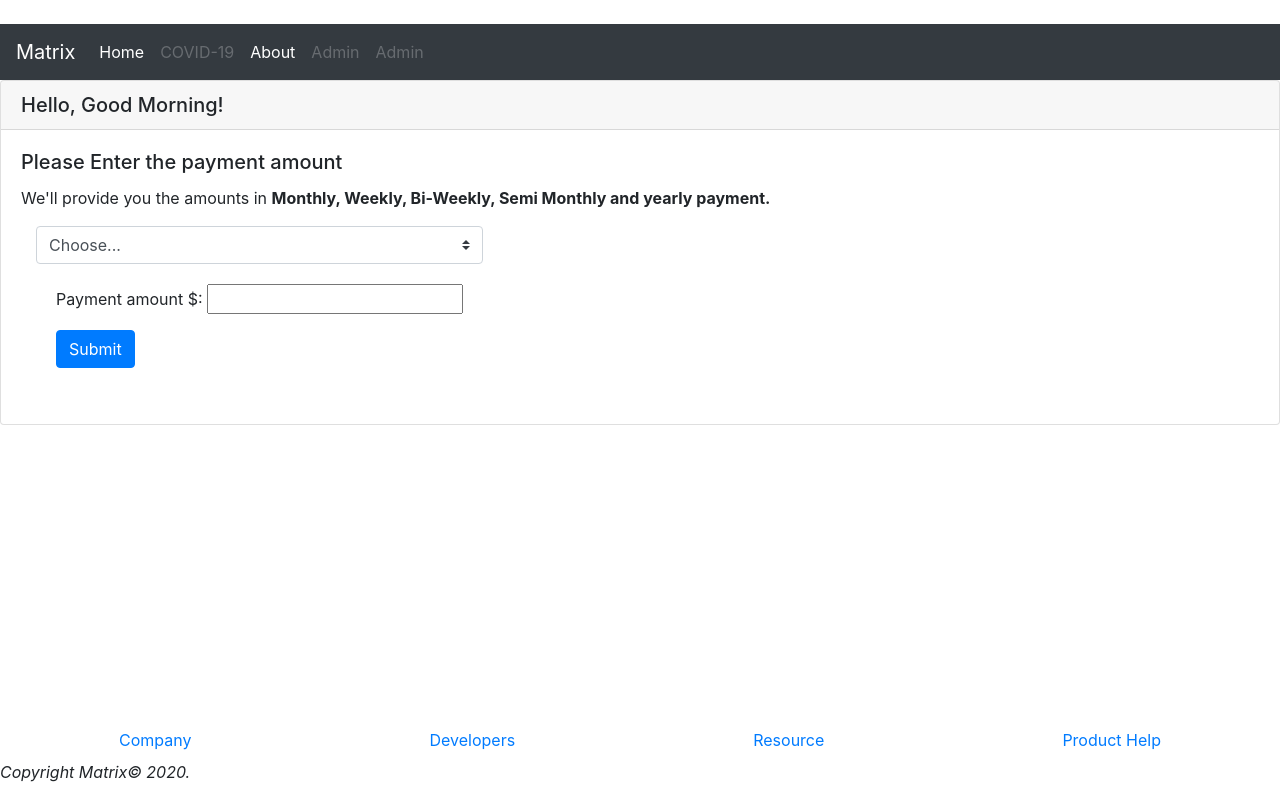
After one commit to snalliah/PaymentConversion, a Django app: page /test/ in a window 1280 px wide. The commit adds this page. Run offline with Django 3.2, Linux system fonts and the light colour scheme; some libraries are stand-ins or nearby versions.

```diff
--- a/cal/templates/Cal/navbar.html
+++ b/cal/templates/Cal/navbar.html
@@ -5,13 +5,17 @@
   <button class="navbar-toggler" type="button" data-toggle="collapse" data-target="#navbarNavAltMarkup" aria-controls="navbarNavAltMarkup" aria-expanded="false" aria-label="Toggle navigation">
     <span class="navbar-toggler-icon"></span>
   </button>
+
   <div class="collapse navbar-collapse" id="navbarNavAltMarkup">
     <div class="navbar-nav">
-      <a class="nav-item nav-link active" href="{% url 'conversion' %}">Home <span class="sr-only">(current)</span></a>
-      <a class="nav-item nav-link disabled" href="https://www.markham.ca/wps/portal/home/about/COVID-19-Information">COVID-19</a>#}
-      <a class="nav-item nav-link active" href="{% url 'about' %}">About</a>#}
+      <a class="nav-item nav-link active" href="{% url 'test' %}">Home <span class="sr-only">(current)</span></a>
+      <a class="nav-item nav-link disabled" href="https://www.markham.ca/wps/portal/home/about/COVID-19-Information">COVID-19</a>
+      <a class="nav-item nav-link active" href="{% url 'about' %}">About</a>
       <a class="nav-item nav-link disabled" href="#" tabindex="-1" aria-disabled="true">Admin</a>
-    </div>
+      <a class="nav-item nav-link disabled" href="#" tabindex="-1" aria-disabled="true">Admin</a>
+
+
+      </div>
   </div>
 </nav>
 
@@ -22,6 +26,7 @@
       <a class="flex-sm-fill text-sm-center nav-link" href="#">Developers</a>
       <a class="flex-sm-fill text-sm-center nav-link" href="#">Resource</a>
       <a class="flex-sm-fill text-sm-center nav-link" href="#">Product Help</a>
+
     </nav>
-    <p class="font-italic">Copyright Matrix&copy; {% now 'Y' %}.</p>
+    <p class="font-italic disabled">Copyright Matrix&copy; {% now 'Y' %}.</p>
 </div>
--- /dev/null
+++ b/cal/templates/Cal/test.html
@@ -0,0 +1,38 @@
+{% extends 'cal/base.html' %}
+
+
+{% block content %}
+
+
+<div class="card">
+  <h5 class="card-header">
+      Hello, {{greet}}
+
+
+
+  </h5>
+  <div class="card-body">
+    <h5 class="card-title">Please Enter the payment amount</h5>
+    <p class="card-text">We'll provide you the amounts in <b>Monthly, Weekly, Bi-Weekly, Semi Monthly and yearly payment.</b></p>
+
+            <div class="input-group col-sm-6" >
+            <form action="result" method="post">
+               {% csrf_token %}
+                <select class="custom-select" name="inputSelect1" aria-label="Example select with button addon">
+                        <option selected>Choose...</option>
+                        <option value="1">Weekly</option>
+                        <option value="2">Monthly</option>
+                </select>
+
+                <div class="card-body">
+                    <p class="card-text"> Payment amount $: <input type="text" name="month_amount">  </p>
+                    <input type="submit" a href="{% url 'result' %}" class="btn btn-primary">
+                </div>
+            </form>
+
+      </div>
+  </div>
+</div>
+
+
+{% endblock %}
--- a/cal/urls.py
+++ b/cal/urls.py
@@ -8,4 +8,5 @@ urlpatterns = [
     path('', views.conversion, name="conversion"),
     path('result', views.result, name="result"),
     path('about/', views.about, name="about"),
+    path('test/', views.test, name="test"),
 ]
--- a/cal/views.py
+++ b/cal/views.py
@@ -6,6 +6,70 @@ import datetime
 # Create your views here.
 
 def conversion(request):
+
+    now = datetime.datetime.now()
+    time = datetime.datetime.now().strftime('%H:%M:%S')
+    currentTime = now.hour
+
+    if currentTime < 12 :
+         greet = 'Good Morning!'
+    if currentTime >= 12 :
+         greet = 'Good Afternoon!'
+    if currentTime >= 18 :
+         greet = 'Good Evening!'
+
+    print(greet)
+
+
+
+    context={'greet':greet, 'currentTime':currentTime, 'time':time}
+    return render(request, 'cal/conversion.html', context)
+
+
+
+def result(request, *args, **kwargs):
+
+    if request.method == 'POST':
+        user_payment = float(request.POST.get('month_amount'))
+        option = request.POST.get('customRadioInline1')
+
+        print('checking the option selected from dropdown menu')
+        print(option)
+
+       # try:
+        #    amount = float(user_payment)
+        #    print("Input is a float  number. Number = ", val)
+       # except ValueError:
+       #     print("No.. input is not a number. It's a string")
+
+       #amount = float(user_payment)
+
+        if option == '1':
+            paymentYearly = user_payment * 12
+
+        else:
+            paymentYearly = user_payment * 52
+
+        paymentMonthly = paymentYearly / 12
+        paymentWeekly = paymentYearly / 52
+        paymentBiweekly = paymentWeekly * 2
+        paymentSemimonthly = paymentMonthly / 2
+
+
+        print('have a nice day')
+    context={'paymentMonthly':paymentMonthly, 'paymentWeekly':paymentWeekly, 'paymentBiweekly':paymentBiweekly, 'paymentSemimonthly':paymentSemimonthly, 'paymentYearly':paymentYearly,}
+
+
+    return render(request, 'cal/result.html', context)
+
+def about(request):
+
+
+    context={}
+    return render(request, 'cal/about.html', context)
+
+
+def test(request): #Home tap
 
     now = datetime.datetime.now()
 
@@ -23,38 +87,4 @@ def conversion(request):
 
 
     context={'greet':greet, 'currentTime':currentTime}
-    return render(request, 'cal/conversion.html', context)
-
-
-
-def result(request, *args, **kwargs):
-
-    if request.method == 'POST':
-        user_payment = request.POST.get('month_amount')
-        option = request.POST.get('inputSelect')
-
-        print('checking the option selected from dropdown menu')
-        print(option)
-
-        if option == '1':
-            paymentYearly = float(user_payment) * 52
-
-        else:
-            paymentYearly = (float(user_payment)) * 12
-
-        paymentMonthly = float(paymentYearly) / 12
-        #paymentYearly = float(paymentMonthly) * 12
-        paymentWeekly = float(paymentYearly) / 52
-        paymentBiweekly = float(paymentWeekly) * 2
-        paymentSemimonthly = float(paymentMonthly) / 2
-
-        context={'paymentMonthly':paymentMonthly, 'paymentWeekly':paymentWeekly, 'paymentBiweekly':paymentBiweekly, 'paymentSemimonthly':paymentSemimonthly, 'paymentYearly':paymentYearly,}
-
-
-    return render(request, 'cal/result.html', context)
-
-def about(request):
-
-
-    context={}
-    return render(request, 'cal/about.html', context)
+    return render(request, 'cal/test.html', context)
```
Also changed, not shown: cal/templates/Cal/conversion.html (+20 -14 lines), 1 other file.
